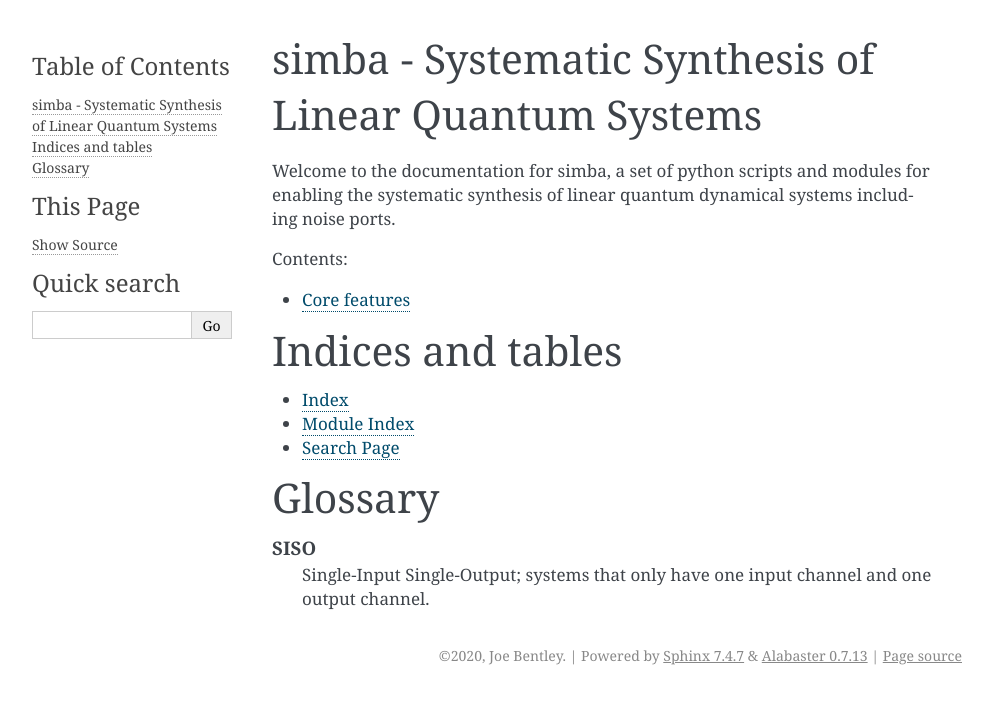
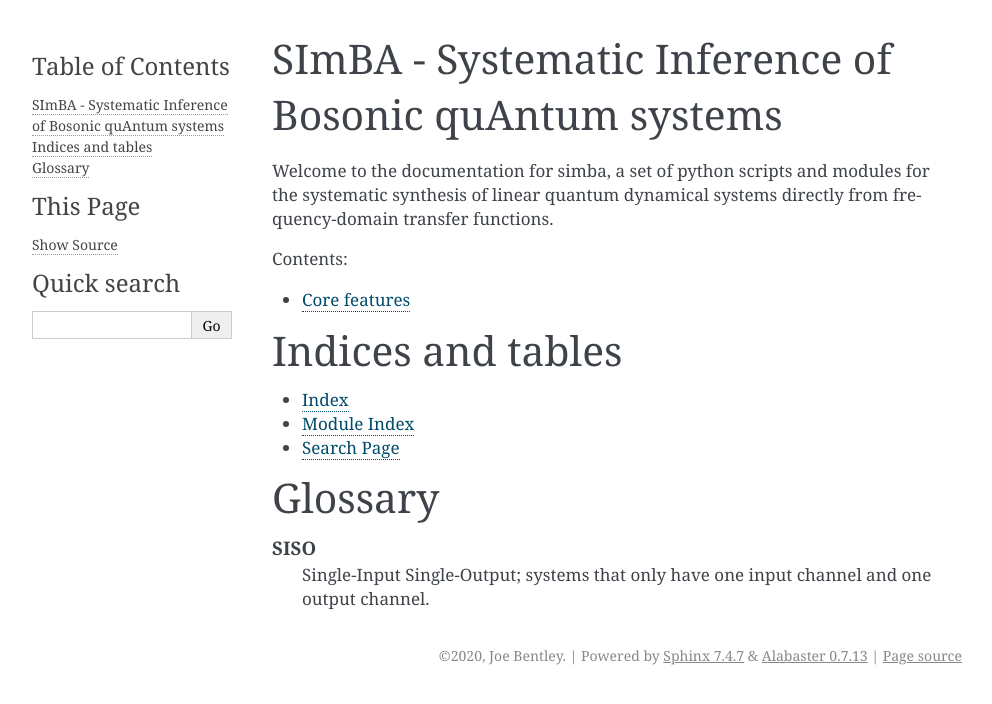
Before and after one commit to joebentley/simba, a Sphinx documentation site: the page built from docs/index.rst, in a window 1280 px wide. Shown: the top 704 px of the page, without its empty margins (148-1140 px from the left). Built offline with Sphinx 7.4.7, drawn with Linux system fonts in a browser that asks for light colours; formulas are drawn with MathJax 3.

```diff
--- a/docs/conf.py
+++ b/docs/conf.py
@@ -17,7 +17,7 @@
 
 # -- Project information -----------------------------------------------------
 
-project = 'qsynth'
+project = 'simba'
 copyright = '2020, Joe Bentley'
 author = 'Joe Bentley'
 
--- a/docs/index.rst
+++ b/docs/index.rst
@@ -1,9 +1,9 @@
 
-simba - Systematic Synthesis of Linear Quantum Systems
+SImBA - Systematic Inference of Bosonic quAntum systems
 =======================================================
 
-Welcome to the documentation for simba, a set of python scripts and modules for enabling the systematic synthesis
-of linear quantum dynamical systems including noise ports.
+Welcome to the documentation for simba, a set of python scripts and modules for the systematic synthesis
+of linear quantum dynamical systems directly from frequency-domain transfer functions.
 
 .. toctree::
    :maxdepth: 2
--- a/docs/modules/core.rst
+++ b/docs/modules/core.rst
@@ -2,5 +2,5 @@
 Core features
 =============
 
-.. automodule:: qsynth.core
+.. automodule:: simba.core
    :members:
```
Also changed, not shown: 1 other file.
